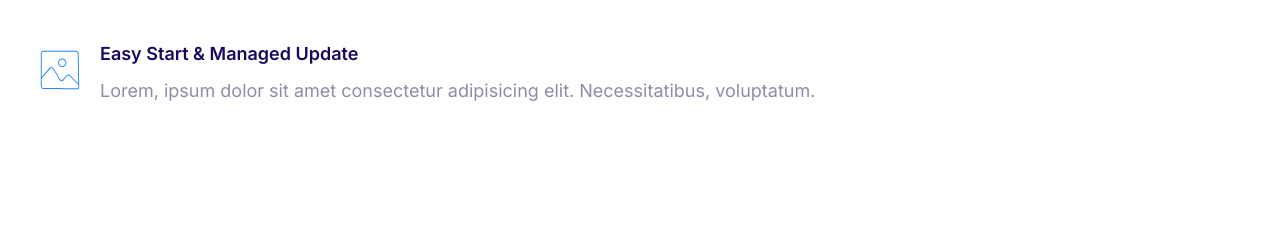
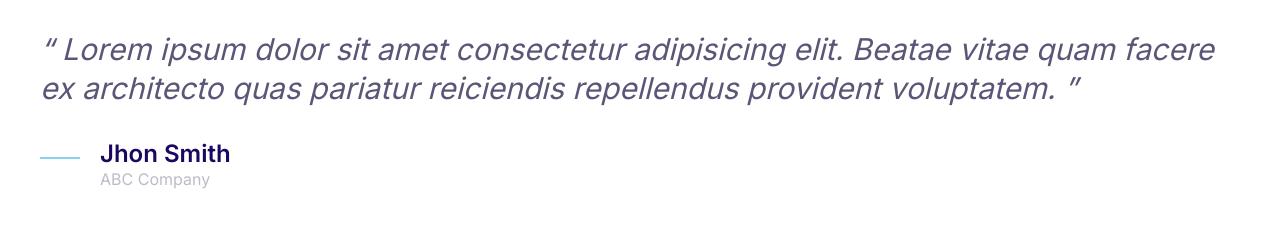
Before and after one commit to yerald-mora/html-css-course, a plain HTML site: page index.html in a window 1280 px wide. Drawn offline with Linux system fonts and the light colour scheme.

Commit message:
Build quote component

```diff
--- a/css/styles.css
+++ b/css/styles.css
@@ -4,6 +4,7 @@
   --color-accent: #ff3400;
   --color-headings: #1b0760;
   --color-body: #918ca4;
+  --color-body-darker: #5c5577;
   --color-border: #ccc;
   --border-radius: 30px;
 }
@@ -403,3 +404,47 @@
     font-size: 1.8rem;
   }
 }
+
+/* quotes */
+
+.quote {
+  font-size: 3rem;
+  font-style: italic;
+  color: var(--color-body-darker);
+  line-height: 1.3;
+}
+
+.quote__text::before {
+  content: open-quote;
+}
+
+.quote__text::after {
+  content: close-quote;
+}
+
+.quote .media__image {
+  margin-top: 0;
+}
+
+.quote__author {
+  font-size: 3rem;
+  font-weight: 600;
+  font-style: normal;
+  margin-bottom: 0;
+}
+
+.quote__company {
+  font-size: 2rem;
+  font-style: normal;
+  opacity: 0.4;
+}
+
+@media screen and (min-width: 1024px) {
+  .quote__author {
+    font-size: 2.4rem;
+  }
+
+  .quote__company {
+    font-size: 1.6rem;
+  }
+}
--- a/index.html
+++ b/index.html
@@ -11,20 +11,23 @@
     <link rel="stylesheet" href="css/styles.css">
 </head>
 <body>
-
-   <div style="width: 80%; padding: 4rem; ">
+    <blockquote class="quote">
+        <p class="quote__text">
+            Lorem ipsum dolor sit amet consectetur adipisicing elit. Beatae vitae quam facere ex architecto quas pariatur reiciendis repellendus provident voluptatem.
+        </p>
+        <footer>
             <div class="media">
                 <div class="media__image">
                      <svg class="icon icon--primary">
-                    <use xlink:href="images/sprite.svg#snap"></use>
+                         <use xlink:href="images/sprite.svg#line"></use>
                      </svg>
                 </div>
                  <div class="media__body">
-                <h3 class="media__title">Easy Start & Managed Update</h3>
-                <p>Lorem, ipsum dolor sit amet consectetur adipisicing elit. Necessitatibus, voluptatum.</p>
+                     <h3 class="media__title quote__author">Jhon Smith</h3>
+                     <p class="quote__company">ABC Company</p>
                  </div>
             </div>
-   </div>
-
+        </footer>
+    </blockquote>
 </body>
 </html>
```
Also changed, not shown: components/quote.html (added, +18 -0 lines). Lines whose indentation alone changed are shown as unchanged.
